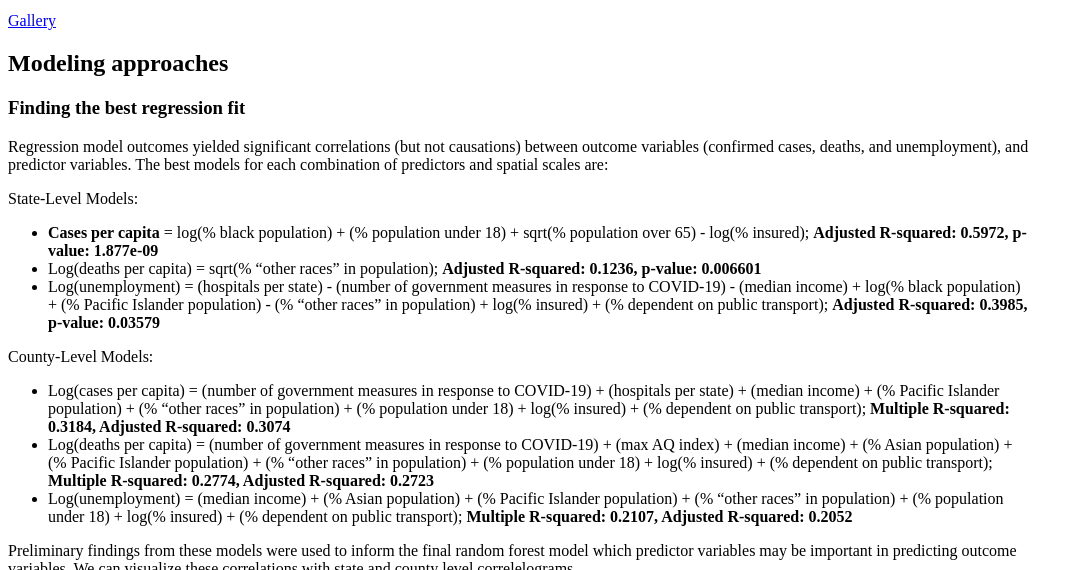
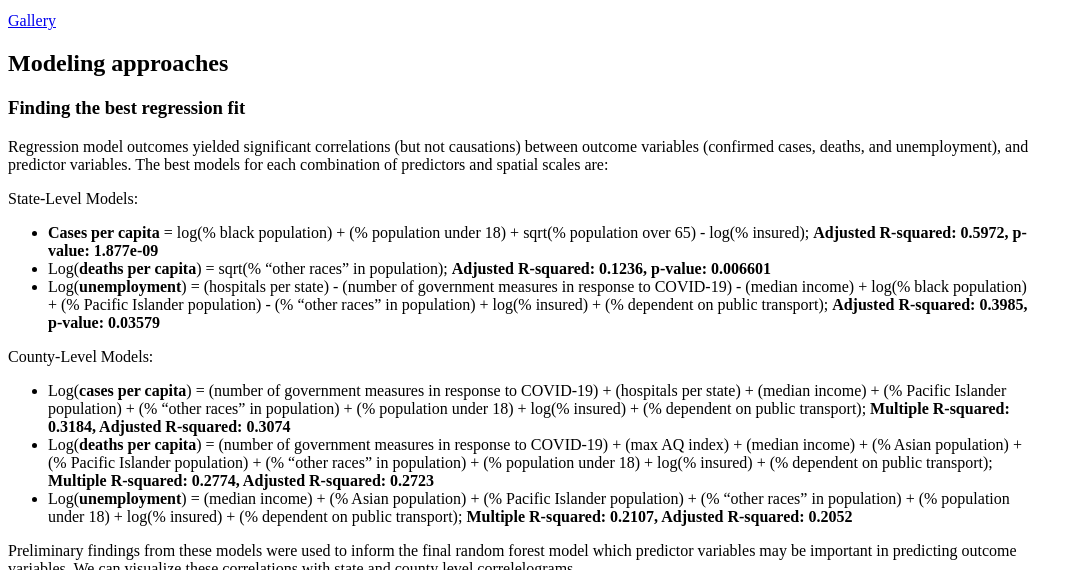
Before and after one commit to osiau/GIS713DataChallenge, a Jekyll site: the page built from Model.md, in a window 1280 px wide and 900 px high, scrolled down 307 px, cut to the strip 0-570 px from the top of the window. Shown: the whole strip, without its empty margins (0-1083 px from the left). Built offline with Jekyll 4.4.1, drawn with Linux system fonts in a browser that asks for light colours; our own code applies the rules of GitHub Pages for plain Markdown files; a script that is not in the unit is left out; comment, search, counter and statistics services are not loaded.

```diff
--- a/Model.md
+++ b/Model.md
@@ -6,13 +6,13 @@ Regression model outcomes yielded significant correlations (but not causations)
 
 State-Level Models:
 * **Cases per capita** = log(% black population) + (% population under 18) + sqrt(% population over 65) - log(% insured); **Adjusted R-squared: 0.5972, p-value: 1.877e-09**
-* Log(deaths per capita) = sqrt(% “other races” in population); **Adjusted R-squared: 0.1236, p-value: 0.006601**
-* Log(unemployment) = (hospitals per state) - (number of government measures in response to COVID-19) - (median income) + log(% black population) + (% Pacific Islander population) - (% “other races” in population) + log(% insured) + (% dependent on public transport); **Adjusted R-squared: 0.3985, p-value: 0.03579**
+* Log(**deaths per capita**) = sqrt(% “other races” in population); **Adjusted R-squared: 0.1236, p-value: 0.006601**
+* Log(**unemployment**) = (hospitals per state) - (number of government measures in response to COVID-19) - (median income) + log(% black population) + (% Pacific Islander population) - (% “other races” in population) + log(% insured) + (% dependent on public transport); **Adjusted R-squared: 0.3985, p-value: 0.03579**
 
 County-Level Models:
-* Log(cases per capita) = (number of government measures in response to COVID-19) + (hospitals per state) + (median income) +  (% Pacific Islander population) + (% “other races” in population) +  (% population under 18) + log(% insured) + (% dependent on public transport); **Multiple R-squared:  0.3184,	Adjusted R-squared:  0.3074**
-* Log(deaths per capita) = (number of government measures in response to COVID-19) + (max AQ index) + (median income) + (% Asian population) + (% Pacific Islander population) + (% “other races” in population) +  (% population under 18) + log(% insured) + (% dependent on public transport); **Multiple R-squared:  0.2774,	Adjusted R-squared:  0.2723**
-* Log(unemployment) = (median income) + (% Asian population) + (% Pacific Islander population) + (% “other races” in population) +  (% population under 18) + log(% insured) + (% dependent on public transport); **Multiple R-squared:  0.2107,	Adjusted R-squared:  0.2052**
+* Log(**cases per capita**) = (number of government measures in response to COVID-19) + (hospitals per state) + (median income) +  (% Pacific Islander population) + (% “other races” in population) +  (% population under 18) + log(% insured) + (% dependent on public transport); **Multiple R-squared:  0.3184,	Adjusted R-squared:  0.3074**
+* Log(**deaths per capita**) = (number of government measures in response to COVID-19) + (max AQ index) + (median income) + (% Asian population) + (% Pacific Islander population) + (% “other races” in population) +  (% population under 18) + log(% insured) + (% dependent on public transport); **Multiple R-squared:  0.2774,	Adjusted R-squared:  0.2723**
+* Log(**unemployment**) = (median income) + (% Asian population) + (% Pacific Islander population) + (% “other races” in population) +  (% population under 18) + log(% insured) + (% dependent on public transport); **Multiple R-squared:  0.2107,	Adjusted R-squared:  0.2052**
 
 Preliminary findings from these models were used to inform the final random forest model which predictor variables may be important in predicting outcome variables. We can visualize these correlations with state and county level correlelograms.
 
```
